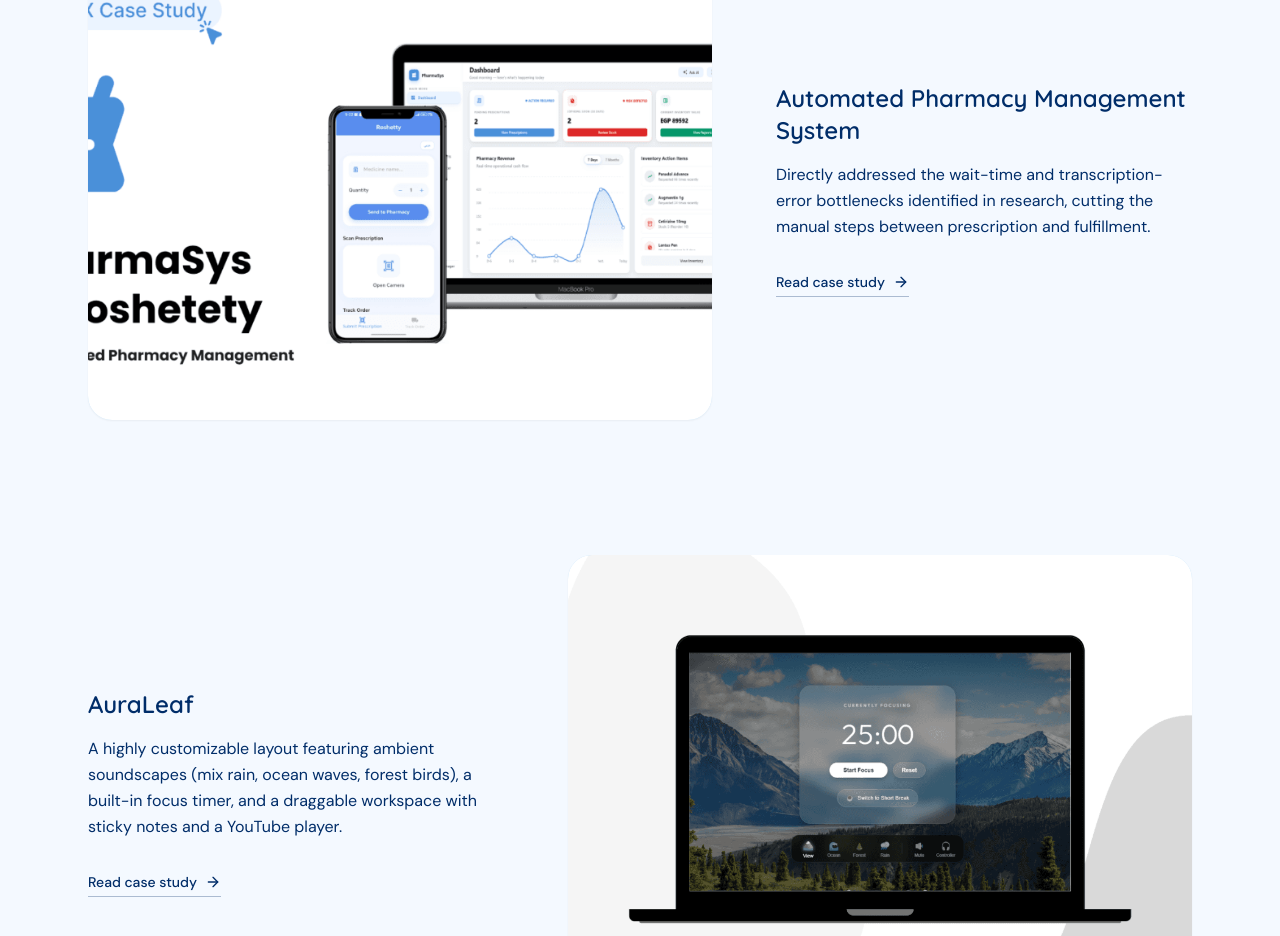
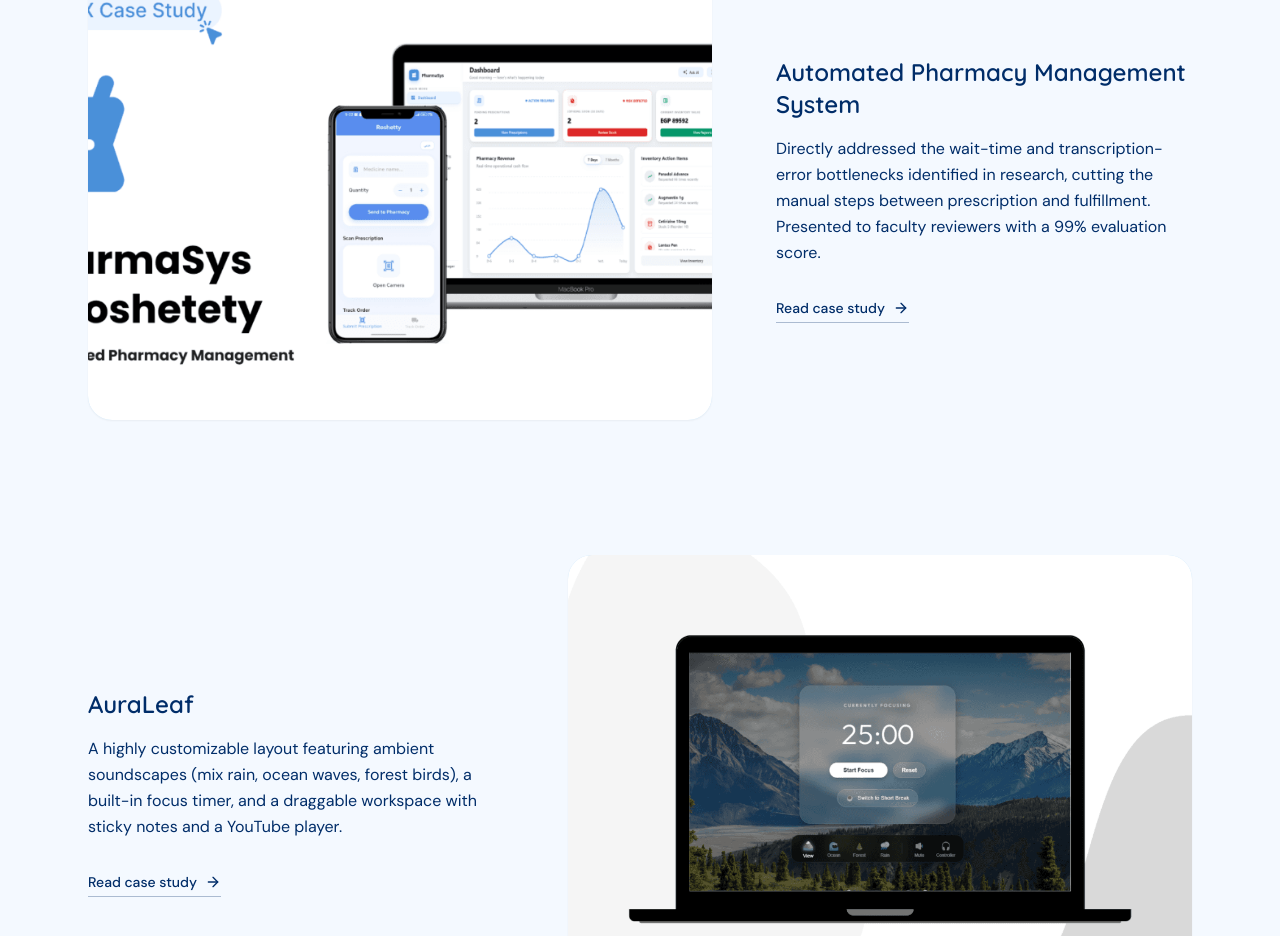
Before and after one commit to nadiahossny/nadiahossnyportfolio, a React (Vite) app: page / in a window 1280 px wide. Shown: the part 1230-2166 px from the top of the page. Built offline with nearby package versions, Linux system fonts and the light colour scheme.

Commit message:
content: add 99% evaluation score to APMS outcome for proof of impact

```diff
--- a/src/data/caseStudies.ts
+++ b/src/data/caseStudies.ts
@@ -43,7 +43,7 @@ export const caseStudies: CaseStudy[] = [
       title: 'What I built instead',
       desc: 'A mobile-first, scan-and-go solution integrating advanced OCR (Google ML Kit) and real-time communication. Users simply snap a photo or scan a QR code, instantly digitizing the prescription and pushing live updates to the pharmacy dashboard via WebSockets.'
     },
-    outcome: 'Directly addressed the wait-time and transcription-error bottlenecks identified in research, cutting the manual steps between prescription and fulfillment.',
+    outcome: 'Directly addressed the wait-time and transcription-error bottlenecks identified in research, cutting the manual steps between prescription and fulfillment. Presented to faculty reviewers with a 99% evaluation score.',
     marginNotes: [
       { label: 'AI-Powered', text: 'Uses Google ML Kit to instantly extract text from prescriptions.' },
       { label: 'Real-Time Sync', text: 'WebSockets ensure the pharmacy dashboard updates the moment a scan occurs.' },
```
